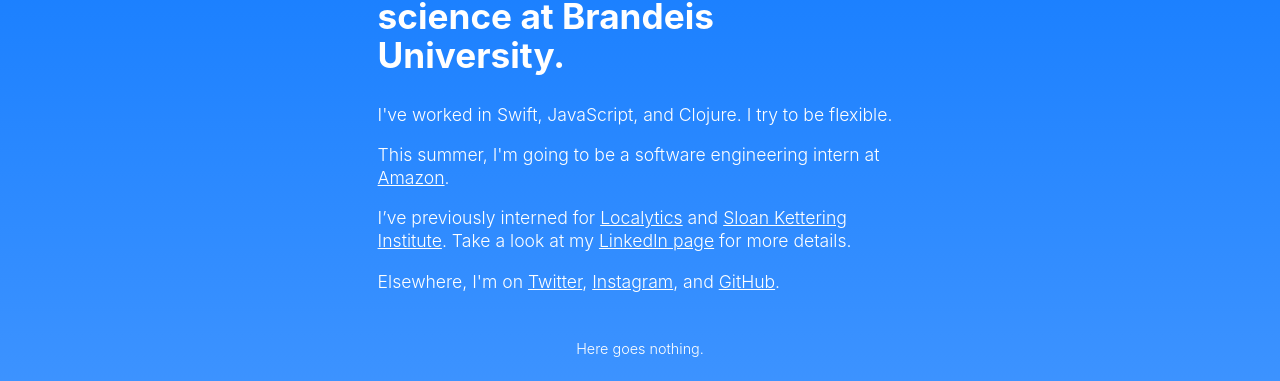
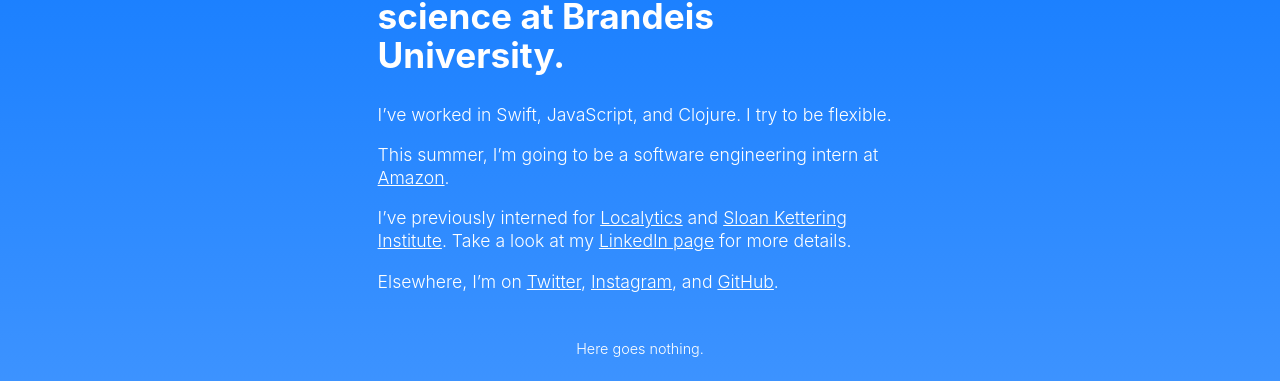
Before and after one commit to davidbarsky/davidbarsky.github.io, a Jekyll site: the page built from index.html, in a window 1280 px wide. Shown: the part 329-710 px from the top of the page. Built offline with Jekyll 4.4.1, drawn with Linux system fonts in a browser that asks for light colours.

Commit message:
using curly apostrophes now

```diff
--- a/index.html
+++ b/index.html
@@ -5,13 +5,13 @@
 <article>
   <h1>I’m David Barsky, a software developer studying computer science at Brandeis University.</h1>
 
-  <p>I've worked in Swift, JavaScript, and Clojure. I try to be flexible.</p>
+  <p>I’ve worked in Swift, JavaScript, and Clojure. I try to be flexible.</p>
 
-  <p>This summer, I'm going to be a software engineering intern at <a href="https://www.amazon.com">Amazon</a>.</p>
+  <p>This summer, I’m going to be a software engineering intern at <a href="https://www.amazon.com">Amazon</a>.</p>
 
   <p>I’ve previously interned for <a href="https://localytics.com">Localytics</a> and <a href="http://mskcc.org">Sloan Kettering Institute</a>. Take a look at my <a href="https://www.linkedin.com/in/davidbarsky">LinkedIn page</a> for more details.</p>
 
-  <p>Elsewhere, I'm on <a href="https://twitter.com/thramp">Twitter</a>, <a href="https://instagram.com/thramp">Instagram</a>, and <a href="https://github.com/davidbarsky">GitHub</a>.
+  <p>Elsewhere, I’m on <a href="https://twitter.com/thramp">Twitter</a>, <a href="https://instagram.com/thramp">Instagram</a>, and <a href="https://github.com/davidbarsky">GitHub</a>.
 </article>
 
 <footer>
```
